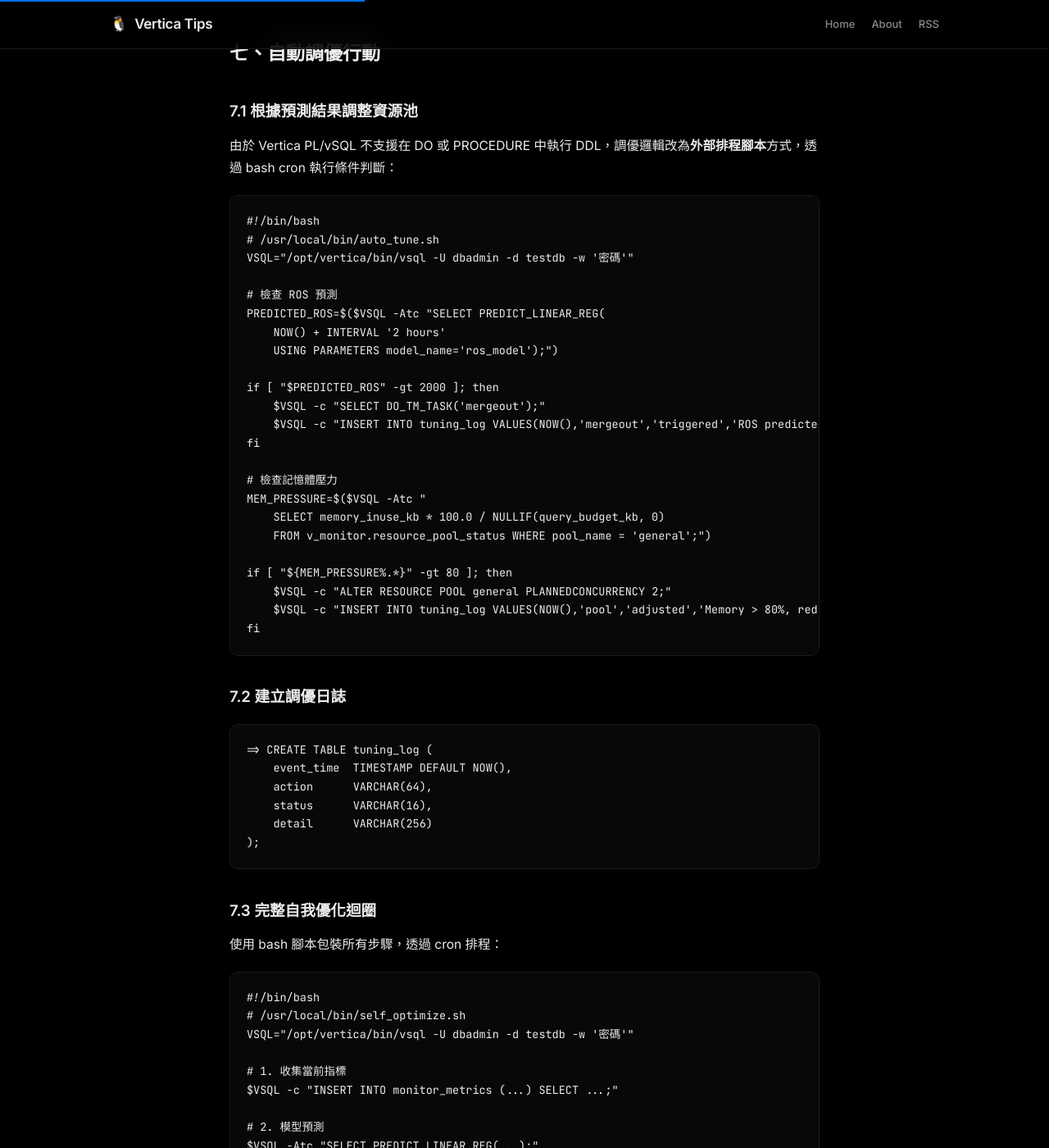
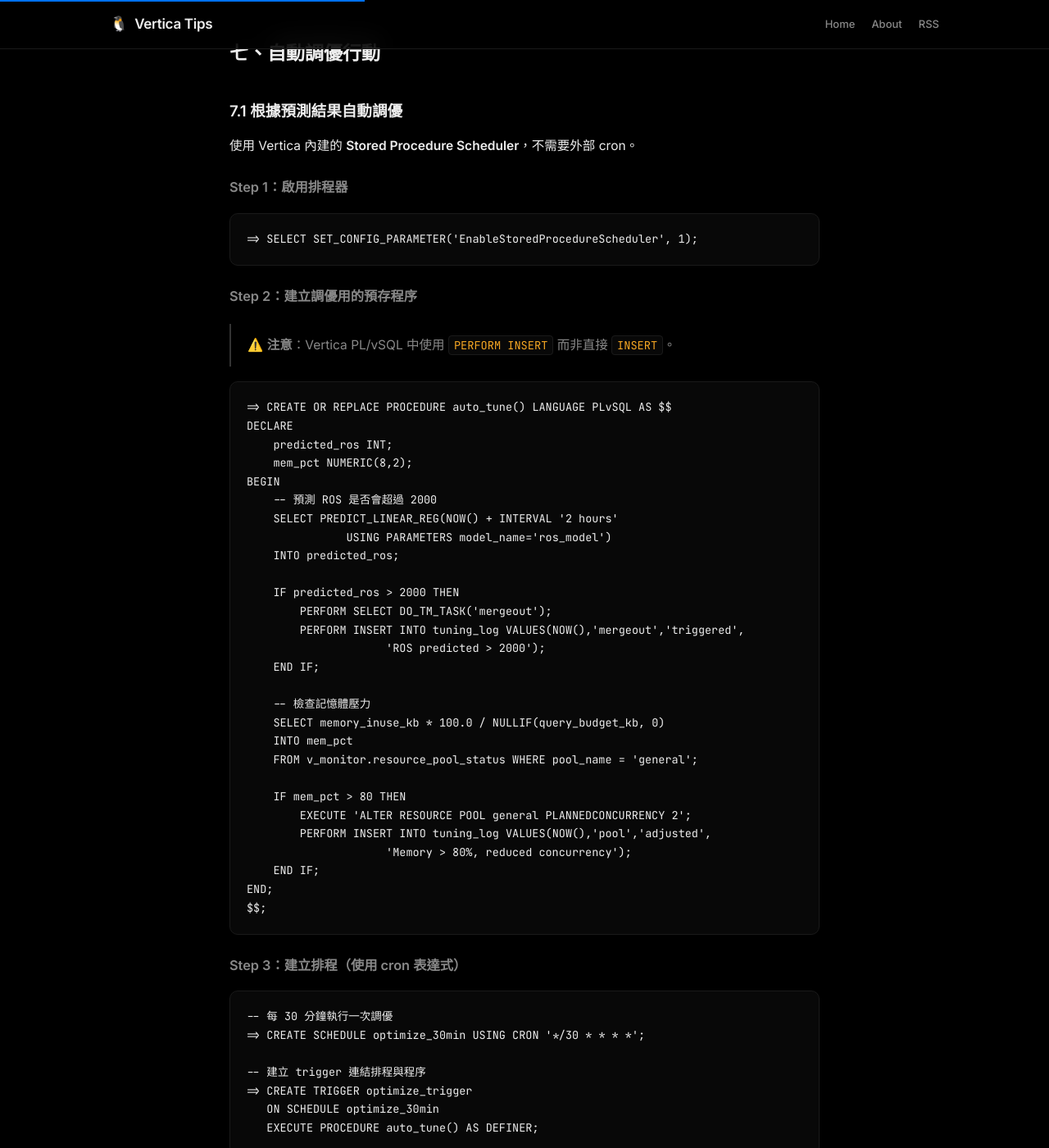
Before and after one commit to achi0012/vertica-tips, a Jekyll site: the page built from _posts/2026-06-21-vertica-ml-self-optimization.md, in a window 1280 px wide and 1400 px high, scrolled down 6369 px. Shown: the whole window at 82% size. Built offline with Jekyll 4.4.1, drawn with Linux system fonts in a browser that asks for light colours; some of the changed text lies outside the part shown.

Commit message:
Use built-in CREATE SCHEDULE + stored procedure scheduler instead of cron/bash

````diff
--- a/_posts/2026-06-21-vertica-ml-self-optimization.md
+++ b/_posts/2026-06-21-vertica-ml-self-optimization.md
@@ -256,34 +256,81 @@ WHERE r.pool_name IN ('general', 'tm', 'refresh', 'recovery');
 
 ## 七、自動調優行動
 
-### 7.1 根據預測結果調整資源池
+### 7.1 根據預測結果自動調優
 
-由於 Vertica PL/vSQL 不支援在 DO 或 PROCEDURE 中執行 DDL，調優邏輯改為**外部排程腳本**方式，透過 bash cron 執行條件判斷：
+使用 Vertica 內建的 **Stored Procedure Scheduler**，不需要外部 cron。
 
-```bash
-#!/bin/bash
-# /usr/local/bin/auto_tune.sh
-VSQL="/opt/vertica/bin/vsql -U dbadmin -d testdb -w '密碼'"
+#### Step 1：啟用排程器
 
-# 檢查 ROS 預測
-PREDICTED_ROS=$($VSQL -Atc "SELECT PREDICT_LINEAR_REG(
-    NOW() + INTERVAL '2 hours'
-    USING PARAMETERS model_name='ros_model');")
+```sql
+=> SELECT SET_CONFIG_PARAMETER('EnableStoredProcedureScheduler', 1);
+```
 
-if [ "$PREDICTED_ROS" -gt 2000 ]; then
-    $VSQL -c "SELECT DO_TM_TASK('mergeout');"
-    $VSQL -c "INSERT INTO tuning_log VALUES(NOW(),'mergeout','triggered','ROS predicted > 2000');"
-fi
+#### Step 2：建立調優用的預存程序
 
-# 檢查記憶體壓力
-MEM_PRESSURE=$($VSQL -Atc "
+> ⚠️ **注意**：Vertica PL/vSQL 中使用 `PERFORM INSERT` 而非直接 `INSERT`。
+
+```sql
+=> CREATE OR REPLACE PROCEDURE auto_tune() LANGUAGE PLvSQL AS $$
+DECLARE
+    predicted_ros INT;
+    mem_pct NUMERIC(8,2);
+BEGIN
+    -- 預測 ROS 是否會超過 2000
+    SELECT PREDICT_LINEAR_REG(NOW() + INTERVAL '2 hours'
+               USING PARAMETERS model_name='ros_model')
+    INTO predicted_ros;
+
+    IF predicted_ros > 2000 THEN
+        PERFORM SELECT DO_TM_TASK('mergeout');
+        PERFORM INSERT INTO tuning_log VALUES(NOW(),'mergeout','triggered',
+                     'ROS predicted > 2000');
+    END IF;
+
+    -- 檢查記憶體壓力
     SELECT memory_inuse_kb * 100.0 / NULLIF(query_budget_kb, 0)
-    FROM v_monitor.resource_pool_status WHERE pool_name = 'general';")
+    INTO mem_pct
+    FROM v_monitor.resource_pool_status WHERE pool_name = 'general';
 
-if [ "${MEM_PRESSURE%.*}" -gt 80 ]; then
-    $VSQL -c "ALTER RESOURCE POOL general PLANNEDCONCURRENCY 2;"
-    $VSQL -c "INSERT INTO tuning_log VALUES(NOW(),'pool','adjusted','Memory > 80%, reduced concurrency');"
-fi
+    IF mem_pct > 80 THEN
+        EXECUTE 'ALTER RESOURCE POOL general PLANNEDCONCURRENCY 2';
+        PERFORM INSERT INTO tuning_log VALUES(NOW(),'pool','adjusted',
+                     'Memory > 80%, reduced concurrency');
+    END IF;
+END;
+$$;
+```
+
+#### Step 3：建立排程（使用 cron 表達式）
+
+```sql
+-- 每 30 分鐘執行一次調優
+=> CREATE SCHEDULE optimize_30min USING CRON '*/30 * * * *';
+
+-- 建立 trigger 連結排程與程序
+=> CREATE TRIGGER optimize_trigger
+   ON SCHEDULE optimize_30min
+   EXECUTE PROCEDURE auto_tune() AS DEFINER;
+```
+
+#### Step 4：每天凌晨重新訓練模型
+
+```sql
+=> CREATE OR REPLACE PROCEDURE retrain_models() LANGUAGE PLvSQL AS $$
+BEGIN
+    PERFORM SELECT LINEAR_REG('ros_model', 'monitor_metrics',
+               'ros_count', 'collected_at');
+    PERFORM SELECT SVM_CLASSIFIER('svm_health', 'monitor_metrics',
+               'is_healthy', 'running_q_count, memory_inuse_kb, ros_count, dv_count');
+    PERFORM SELECT IFOREST('health_iforest', 'monitor_metrics',
+               'running_q_count, memory_inuse_kb, ros_count, dv_count, epoch_advance');
+END;
+$$;
+
+=> CREATE SCHEDULE daily_3am USING CRON '0 3 * * *';
+=> CREATE TRIGGER retrain_trigger
+   ON SCHEDULE daily_3am
+   EXECUTE PROCEDURE retrain_models() AS DEFINER;
 ```
 
 ### 7.2 建立調優日誌
@@ -297,48 +344,45 @@ fi
 );
 ```
 
-### 7.3 完整自我優化迴圈
+### 7.3 管理排程
 
-使用 bash 腳本包裝所有步驟，透過 cron 排程：
+```sql
+-- 查看已排程的任務
+=> SELECT * FROM scheduler_time_table;
 
-```bash
-#!/bin/bash
-# /usr/local/bin/self_optimize.sh
-VSQL="/opt/vertica/bin/vsql -U dbadmin -d testdb -w '密碼'"
+-- 查看哪個節點負責排程
+=> SELECT active_scheduler_node();
 
-# 1. 收集當前指標
-$VSQL -c "INSERT INTO monitor_metrics (...) SELECT ...;"
+-- 暫停排程器
+=> SELECT SET_CONFIG_PARAMETER('EnableStoredProcedureScheduler', 0);
 
-# 2. 模型預測
-$VSQL -Atc "SELECT PREDICT_LINEAR_REG(...);"
-$VSQL -Atc "SELECT APPLY_IFOREST(...);"
+-- 重新啟用
+=> SELECT SET_CONFIG_PARAMETER('EnableStoredProcedureScheduler', 1);
 
-# 3. 執行調優 (依據預測結果)
-# (檢查邏輯寫在 auto_tune.sh 中)
-source /usr/local/bin/auto_tune.sh
-
-# 4. 記錄
-$VSQL -c "INSERT INTO tuning_log VALUES(NOW(),'self_optimize','completed','ok');"
+-- 手動執行一次 trigger
+=> EXECUTE TRIGGER optimize_trigger;
 ```
 
-### 排程
+### 7.4 完整自我優化迴圈
 
-```bash
-# 每 30 分鐘執行一次
-*/30 * * * * /usr/local/bin/self_optimize.sh
-
-# 每天凌晨 3 點重新訓練模型
-0 3 * * * /opt/vertica/bin/vsql -U dbadmin -d testdb -w '密碼' -f /path/to/retrain_models.sql
+```sql
+-- 全部啟用後，查看排程狀態
+=> SELECT * FROM scheduler_time_table;
+    schedule_name    |    attached_trigger    |    scheduled_execution_time
+---------------------+-----------------------+-------------------------------
+ optimize_30min      | optimize_trigger      | 2026-06-21 22:30:00
+ daily_3am           | retrain_trigger       | 2026-06-22 03:00:00
+ etl_check           | etl_check_trigger     | 2026-06-21 21:00:00
+ anomaly_check       | anomaly_check_trigger | 2026-06-21 22:35:00
+ pool_switch         | pool_switch_trigger   | 2026-06-21 22:30:00
 ```
 
-`retrain_models.sql` 內容：
-```sql
-SELECT LINEAR_REG('ros_model', 'monitor_metrics', 'ros_count', 'collected_at');
-SELECT SVM_CLASSIFIER('svm_health', 'monitor_metrics', 'is_healthy',
-       'running_q_count, memory_inuse_kb, ros_count, dv_count');
-SELECT IFOREST('health_iforest', 'monitor_metrics',
-       'running_q_count, memory_inuse_kb, ros_count, dv_count, epoch_advance');
-```
+現在你的叢集擁有完整的自我優化機制：
+- ⏱ **每 30 分鐘**：自動調優資源池 + mergeout
+- 🔍 **每 5 分鐘**：偵測並中斷異常查詢
+- 📊 **每晚 9 點**：預測 ETL 載入時間
+- 🔄 **每 30 分鐘**：KMEANS 負載感知切換
+- 🌙 **每天凌晨 3 點**：重新訓練 ML 模型
 
 ---
 
@@ -370,22 +414,30 @@ SELECT IFOREST('health_iforest', 'monitor_metrics',
    ) / 60000, 2) AS predicted_minutes;
 ```
 
-**自動化腳本** (`/usr/local/bin/check_etl.sh`)：
+**自動調優**：建立程序 + 排程自動執行
 
-```bash
-#!/bin/bash
-VSQL="/opt/vertica/bin/vsql -U dbadmin -d testdb -w '密碼'"
-PREDICTED=$($VSQL -Atc "SELECT PREDICT_LINEAR_REG(500000000, 500000
-    USING PARAMETERS model_name='etl_duration_model') / 60000;")
+```sql
+=> CREATE OR REPLACE PROCEDURE check_etl_prediction() LANGUAGE PLvSQL AS $$
+DECLARE
+    predicted_min NUMERIC(8,2);
+BEGIN
+    SELECT PREDICT_LINEAR_REG(500000000, 500000
+               USING PARAMETERS model_name='etl_duration_model') / 60000
+    INTO predicted_min;
 
-if [ "${PREDICTED%.*}" -gt 90 ]; then
-    $VSQL -c "ALTER RESOURCE POOL tm MAXCONCURRENCY 12;"
-    $VSQL -c "ALTER RESOURCE POOL tm PLANNEDCONCURRENCY 4;"
-    $VSQL -c "INSERT INTO tuning_log VALUES(NOW(),'etl','adjusted',
-              'Predicted > 90min, TM pool increased');"
-fi
+    IF predicted_min > 90 THEN
+        EXECUTE 'ALTER RESOURCE POOL tm MAXCONCURRENCY 12';
+        EXECUTE 'ALTER RESOURCE POOL tm PLANNEDCONCURRENCY 4';
+        PERFORM INSERT INTO tuning_log VALUES(NOW(),'etl','adjusted',
+                     'Predicted > 90min, TM pool increased');
+    END IF;
+END;
+$$;
 
-**預期效益**：
+=> CREATE SCHEDULE etl_check USING CRON '0 21 * * *';  -- 每晚 9 點檢查
+=> CREATE TRIGGER etl_check_trigger ON SCHEDULE etl_check
+   EXECUTE PROCEDURE check_etl_prediction() AS DEFINER;
+```
 - 在 ETL 開始前就預測載入時間
 - 提前調整資源，避免 ETL 超時
 - 建立基準線，持續監控載入效能趨勢
@@ -437,27 +489,35 @@ fi
      AND LENGTH(s.current_statement) > 0;
 ```
 
-**自動化腳本**（透過 bash 輪詢處理）：
+**自動化腳本**（建立排程定期執行）：
 
-```bash
-#!/bin/bash
-# /usr/local/bin/kill_anomaly.sh
-VSQL="/opt/vertica/bin/vsql -U dbadmin -d testdb -w '密碼'"
-$VSQL -Atc "
-    SELECT s.session_id::VARCHAR || ',' || s.transaction_id::VARCHAR
-    FROM v_monitor.sessions s
-    WHERE s.current_statement IS NOT NULL
-      AND APPLY_IFOREST(
-              EXTRACT(EPOCH FROM (NOW() - s.current_statement_start)) * 1000,
-              COALESCE(s.memory_acquired_mb, 0),
-              (SELECT running_query_count FROM v_monitor.resource_pool_status WHERE pool_name = 'general'),
-              (SELECT COUNT(*) FROM v_monitor.locks WHERE grant_timestamp IS NULL)
-              USING PARAMETERS model_name='query_anomaly'
-          ) ILIKE '%is_anomaly\":true%'
-" | while IFS=',' read -r sid tid; do
-    $VSQL -c "SELECT INTERRUPT_STATEMENT('$sid','$tid');"
-    $VSQL -c "INSERT INTO tuning_log VALUES(NOW(),'kill_query','anomaly','session $sid');"
-done
+```sql
+=> CREATE OR REPLACE PROCEDURE kill_anomalous_queries() LANGUAGE PLvSQL AS $$
+DECLARE
+    cur CURSOR FOR
+        SELECT s.session_id, s.transaction_id
+        FROM v_monitor.sessions s
+        WHERE s.current_statement IS NOT NULL
+          AND APPLY_IFOREST(
+                  EXTRACT(EPOCH FROM (NOW() - s.current_statement_start)) * 1000,
+                  COALESCE(s.memory_acquired_mb, 0),
+                  (SELECT running_query_count FROM v_monitor.resource_pool_status WHERE pool_name = 'general'),
+                  (SELECT COUNT(*) FROM v_monitor.locks WHERE grant_timestamp IS NULL)
+                  USING PARAMETERS model_name='query_anomaly'
+              ) ILIKE '%is_anomaly\":true%';
+    rec RECORD;
+BEGIN
+    FOR rec IN cur LOOP
+        PERFORM SELECT INTERRUPT_STATEMENT(rec.session_id::VARCHAR, rec.transaction_id::VARCHAR);
+        PERFORM INSERT INTO tuning_log VALUES(NOW(),'kill_query','anomaly',
+                     'Session ' || rec.session_id);
+    END LOOP;
+END;
+$$;
+
+=> CREATE SCHEDULE anomaly_check USING CRON '*/5 * * * *';  -- 每 5 分鐘檢查
+=> CREATE TRIGGER anomaly_check_trigger ON SCHEDULE anomaly_check
+   EXECUTE PROCEDURE kill_anomalous_queries() AS DEFINER;
 ```
 
 **預期效益**：
@@ -491,32 +551,39 @@ done
    ) AS current_cluster;
 ```
 
-**自動化腳本** (`/usr/local/bin/auto_switch_pool.sh`)：
+**自動化腳本**（排程定期切換）：
 
-```bash
-#!/bin/bash
-VSQL="/opt/vertica/bin/vsql -U dbadmin -d testdb -w '密碼'"
-CLUSTER=$($VSQL -Atc "
+```sql
+=> CREATE OR REPLACE PROCEDURE auto_switch_pool() LANGUAGE PLvSQL AS $$
+DECLARE
+    cluster INT;
+BEGIN
     SELECT APPLY_KMEANS(
         (SELECT running_q_count FROM v_monitor.resource_pool_status WHERE pool_name = 'general'),
         (SELECT memory_inuse_kb FROM v_monitor.resource_pool_status WHERE pool_name = 'general'),
         (SELECT COUNT(*) FROM v_monitor.projection_storage)
-        USING PARAMETERS model_name='load_clusters');")
+        USING PARAMETERS model_name='load_clusters')
+    INTO cluster;
 
-case $CLUSTER in
-    1)  # 離峰：給 ETL 更多資源
-        $VSQL -c "ALTER RESOURCE POOL general PLANNEDCONCURRENCY 6;"
-        $VSQL -c "ALTER RESOURCE POOL general EXECUTIONPARALLELISM 8;"
-        $VSQL -c "INSERT INTO tuning_log VALUES(NOW(),'pool','off-peak','High throughput');" ;;
-    2)  # 一般：平衡配置
-        $VSQL -c "ALTER RESOURCE POOL general PLANNEDCONCURRENCY 4;"
-        $VSQL -c "ALTER RESOURCE POOL general EXECUTIONPARALLELISM AUTO;"
-        $VSQL -c "INSERT INTO tuning_log VALUES(NOW(),'pool','normal','Balanced');" ;;
-    *)  # 忙碌：保護查詢效能
-        $VSQL -c "ALTER RESOURCE POOL general PLANNEDCONCURRENCY 2;"
-        $VSQL -c "ALTER RESOURCE POOL general EXECUTIONPARALLELISM 4;"
-        $VSQL -c "INSERT INTO tuning_log VALUES(NOW(),'pool','busy','Query protection');" ;;
-esac
+    IF cluster = 1 THEN
+        EXECUTE 'ALTER RESOURCE POOL general PLANNEDCONCURRENCY 6';
+        EXECUTE 'ALTER RESOURCE POOL general EXECUTIONPARALLELISM 8';
+        PERFORM INSERT INTO tuning_log VALUES(NOW(),'pool','off-peak','High throughput');
+    ELSIF cluster = 2 THEN
+        EXECUTE 'ALTER RESOURCE POOL general PLANNEDCONCURRENCY 4';
+        EXECUTE 'ALTER RESOURCE POOL general EXECUTIONPARALLELISM AUTO';
+        PERFORM INSERT INTO tuning_log VALUES(NOW(),'pool','normal','Balanced');
+    ELSE
+        EXECUTE 'ALTER RESOURCE POOL general PLANNEDCONCURRENCY 2';
+        EXECUTE 'ALTER RESOURCE POOL general EXECUTIONPARALLELISM 4';
+        PERFORM INSERT INTO tuning_log VALUES(NOW(),'pool','busy','Query protection');
+    END IF;
+END;
+$$;
+
+=> CREATE SCHEDULE pool_switch USING CRON '*/30 * * * *';  -- 每 30 分鐘
+=> CREATE TRIGGER pool_switch_trigger ON SCHEDULE pool_switch
+   EXECUTE PROCEDURE auto_switch_pool() AS DEFINER;
 ```
 
 **預期效益**：
@@ -680,6 +747,13 @@ esac
 | `RF_CLASSIFIER('model', 'table', 'target', 'predictors')` | ✅ | target 需為 INT |
 | `IFOREST('model', 'table', 'predictors')` | ✅ | 無監督，不需 label |
 | `GET_MODEL_SUMMARY(...)` | ✅ | 檢視模型係數 |
+| `CREATE SCHEDULE ... USING CRON ...` | ✅ | 內建排程器，支援 cron 表達式 |
+| `CREATE TRIGGER ... ON SCHEDULE ... EXECUTE PROCEDURE` | ✅ | 連結排程與程序 |
+| `EnableStoredProcedureScheduler` | ✅ | 排程器開關 |
+| `active_scheduler_node()` | ✅ | 查看排程節點 |
+| `EXECUTE TRIGGER` | ✅ | 手動執行 trigger |
+| `PERFORM INSERT INTO` | ✅ | PL/vSQL 中需用 PERFORM 替代 INSERT |
+| `EXECUTE 'ALTER ...'` | ✅ | PL/vSQL 中用 EXECUTE 執行 DDL |
 | `DO_TM_TASK('mergeout')` | ✅ | 觸發 ROS 合併 |
 | `ALTER RESOURCE POOL ...` | ✅ | 動態調整 |
 
````
